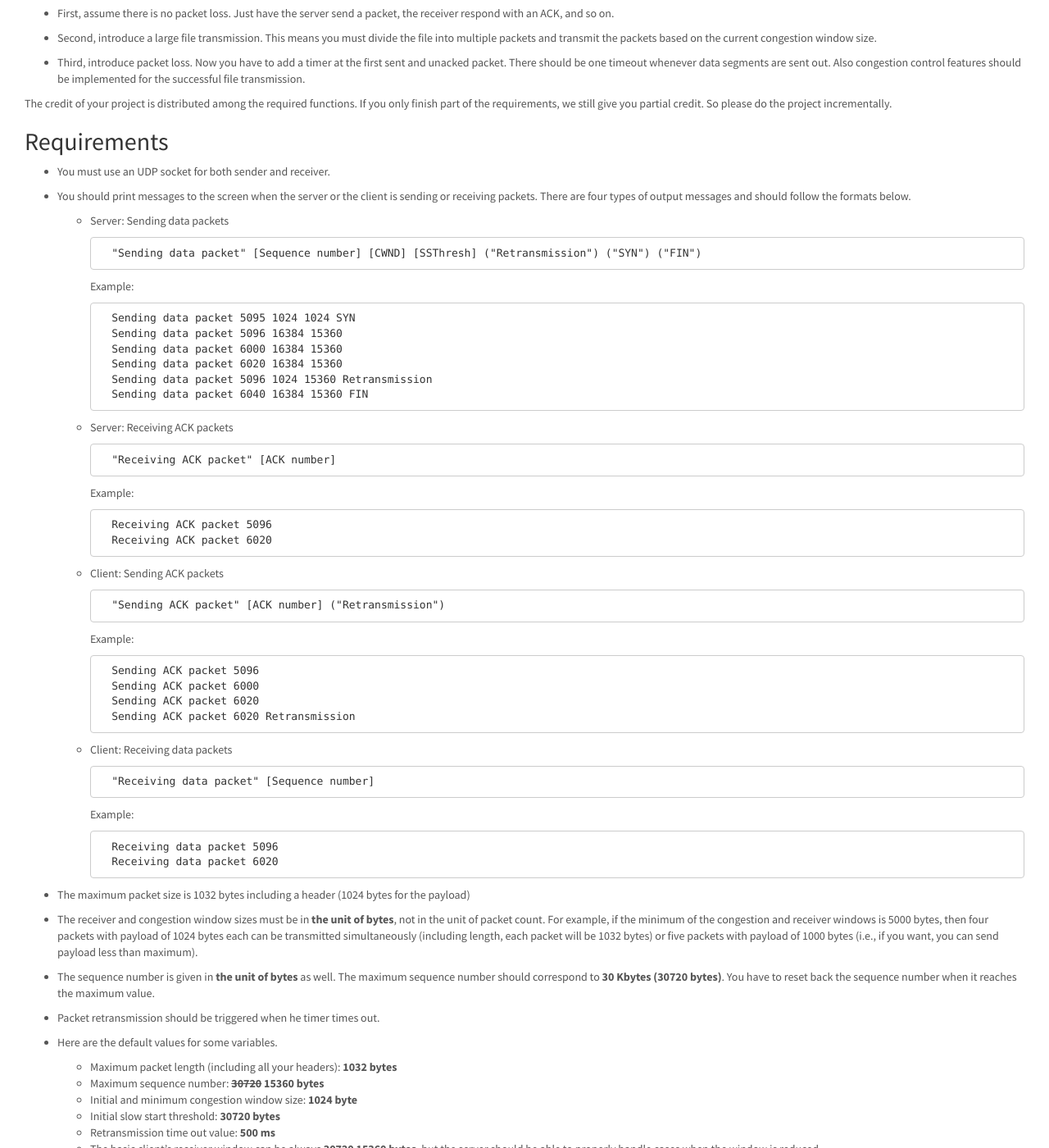
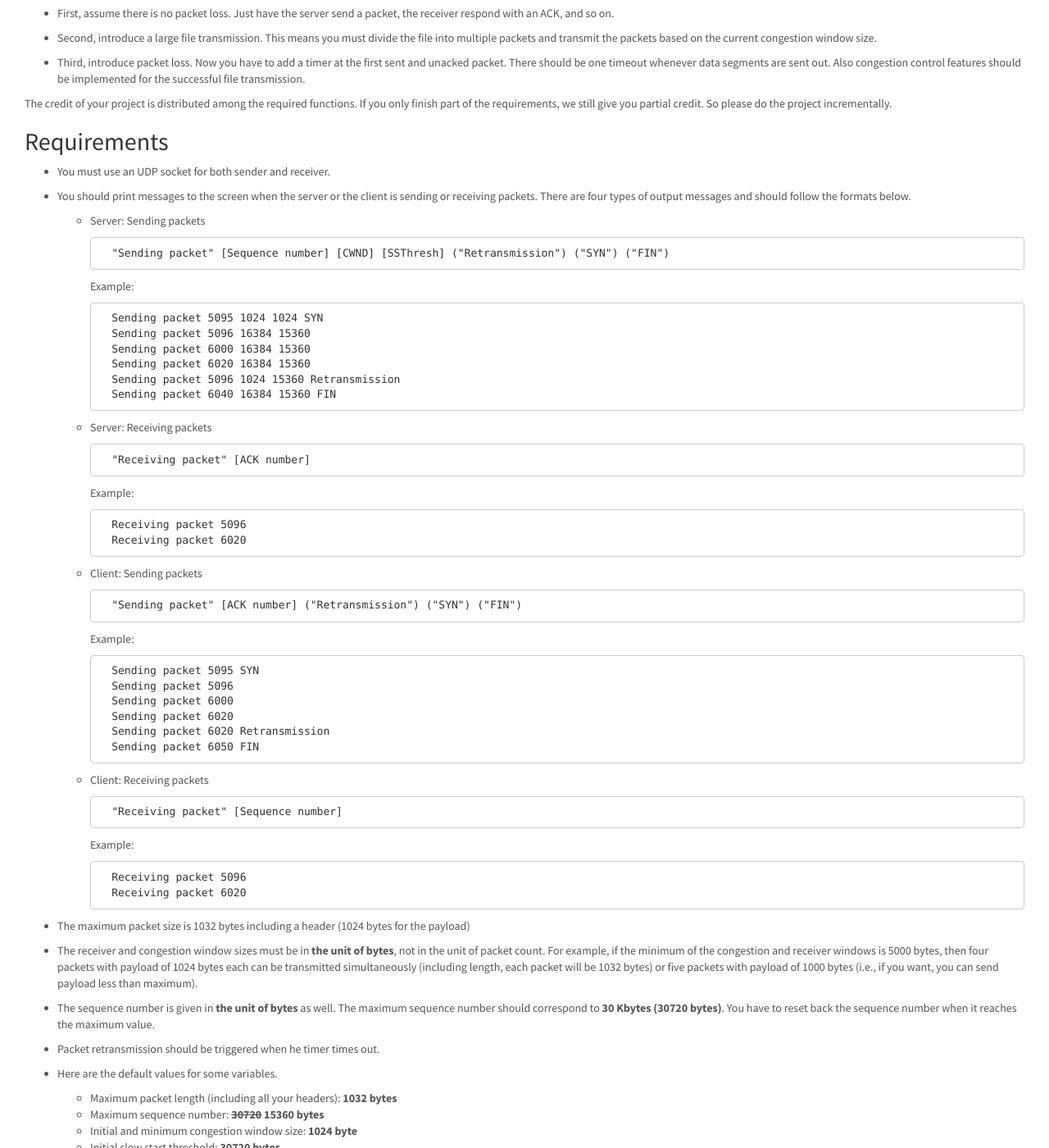
Before and after one commit to cawka/cs118-spring2016, a Jekyll site: the page built from project-2.md, in a window 1280 px wide and 1400 px high, scrolled down 2651 px. Shown: the whole window at 82% size. Built offline with Jekyll 4.4.1, drawn with Linux system fonts in a browser that asks for light colours.

Commit message:
modify output example

```diff
--- a/project-2.md
+++ b/project-2.md
@@ -147,47 +147,49 @@ give you partial credit. So please do the project incrementally.
 - You should print messages to the screen when the server or the client is sending or receiving packets. There
 are four types of output messages and should follow the formats below.
 
-    * Server: Sending data packets
+    * Server: Sending packets
 
-            "Sending data packet" [Sequence number] [CWND] [SSThresh] ("Retransmission") ("SYN") ("FIN")
+            "Sending packet" [Sequence number] [CWND] [SSThresh] ("Retransmission") ("SYN") ("FIN")
 
         Example:
 
-	        Sending data packet 5095 1024 1024 SYN
-	        Sending data packet 5096 16384 15360
-	        Sending data packet 6000 16384 15360
-	        Sending data packet 6020 16384 15360
-	        Sending data packet 5096 1024 15360 Retransmission
-	        Sending data packet 6040 16384 15360 FIN
+	        Sending packet 5095 1024 1024 SYN
+	        Sending packet 5096 16384 15360
+	        Sending packet 6000 16384 15360
+	        Sending packet 6020 16384 15360
+	        Sending packet 5096 1024 15360 Retransmission
+	        Sending packet 6040 16384 15360 FIN
 
-    * Server: Receiving ACK packets
+    * Server: Receiving packets
 
-	        "Receiving ACK packet" [ACK number]
+	        "Receiving packet" [ACK number]
 
         Example:
 
-            Receiving ACK packet 5096
-            Receiving ACK packet 6020
+            Receiving packet 5096
+            Receiving packet 6020
 
-    * Client: Sending ACK packets
+    * Client: Sending packets
 
-	        "Sending ACK packet" [ACK number] ("Retransmission")
+	        "Sending packet" [ACK number] ("Retransmission") ("SYN") ("FIN")
 
         Example:
 
-            Sending ACK packet 5096
-            Sending ACK packet 6000
-            Sending ACK packet 6020
-            Sending ACK packet 6020 Retransmission
+            Sending packet 5095 SYN
+            Sending packet 5096
+            Sending packet 6000
+            Sending packet 6020
+            Sending packet 6020 Retransmission
+            Sending packet 6050 FIN
 
-    * Client: Receiving data packets
+    * Client: Receiving packets
 
-            "Receiving data packet" [Sequence number]
+            "Receiving packet" [Sequence number]
 
         Example:
 
-            Receiving data packet 5096
-            Receiving data packet 6020
+            Receiving packet 5096
+            Receiving packet 6020
 
 - The maximum packet size is 1032 bytes including a header (1024 bytes for the payload)
 
```
